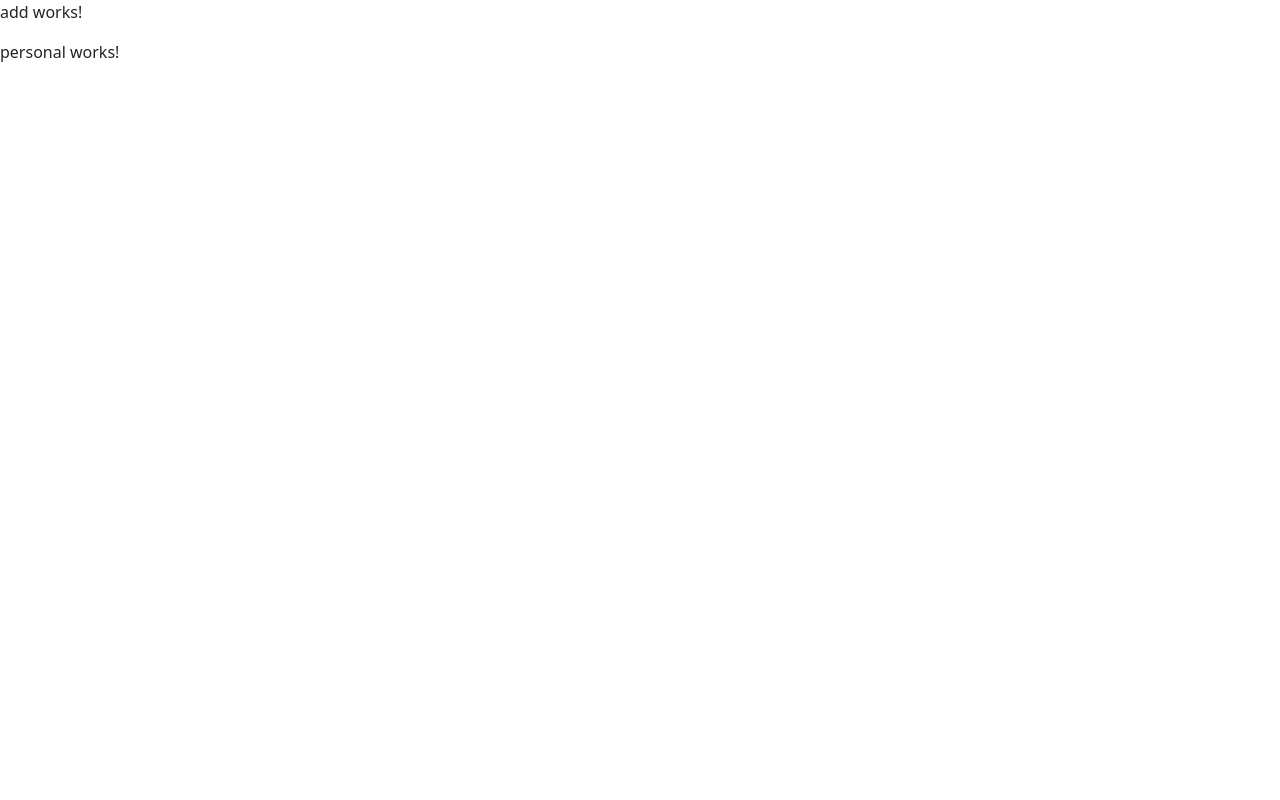
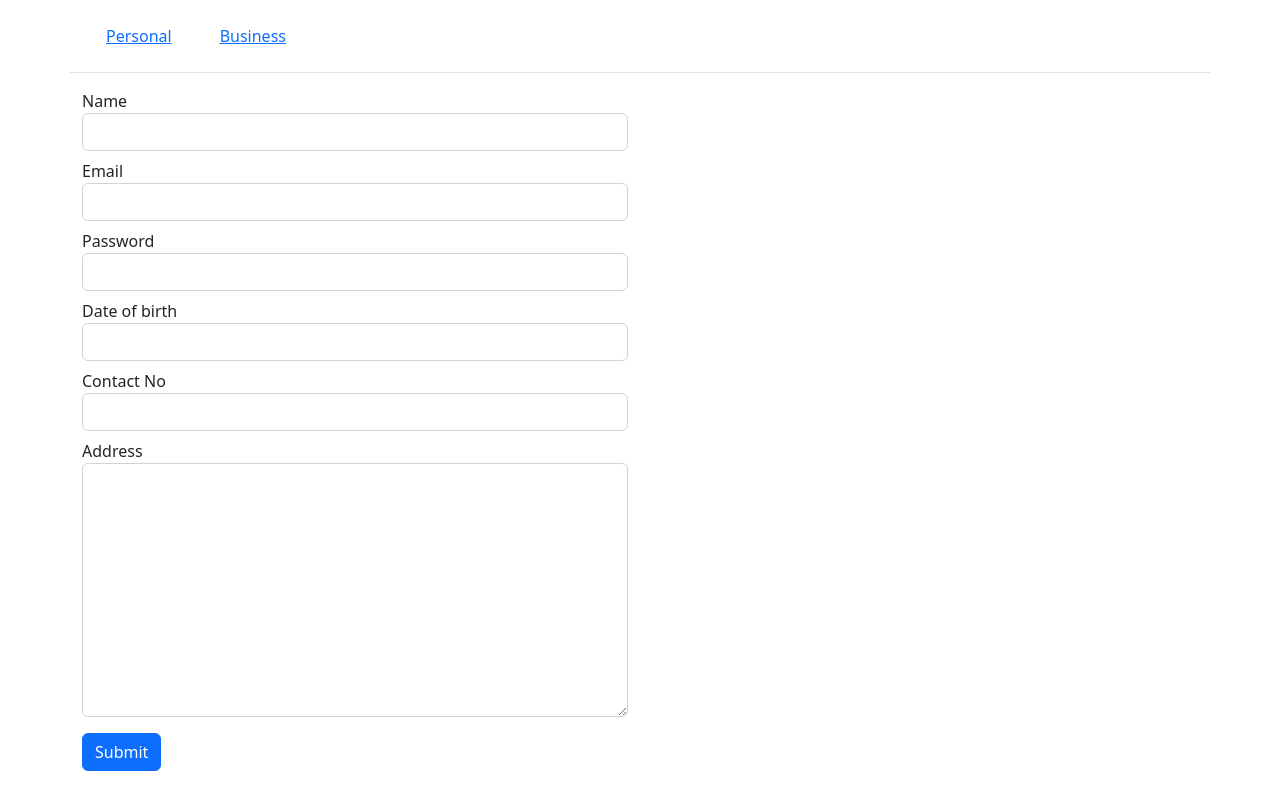
Before and after one commit to deepakalramgmail/techcompose_practical, an Angular app: page /user/add/personal in a window 1280 px wide. Built offline with nearby package versions, Linux system fonts and the light colour scheme.

Commit message:
add personal details components code

```diff
--- a/src/app/_services/api.service.ts
+++ b/src/app/_services/api.service.ts
@@ -13,4 +13,8 @@ export class ApiService {
   _getUserList(req: any) {
     return this.http.post(`${this.apiUrl}/users`, req);
   }
+
+  _addUserPersonalDetails(req: any) {
+    return this.http.post(`${this.apiUrl}/user/add/personal`, req);
+  }
 }
--- a/src/app/app.module.ts
+++ b/src/app/app.module.ts
@@ -8,6 +8,7 @@ import { AddComponent } from './components/user/add/add.component';
 import { PersonalComponent } from './components/user/add/personal/personal.component';
 import { BusinessComponent } from './components/user/add/business/business.component';
 import { HttpClientModule } from '@angular/common/http';
+import { FormsModule, ReactiveFormsModule } from '@angular/forms';
 
 @NgModule({
   declarations: [
@@ -20,7 +21,9 @@ import { HttpClientModule } from '@angular/common/http';
   imports: [
     BrowserModule,
     AppRoutingModule,
-    HttpClientModule
+    HttpClientModule,
+    FormsModule,
+    ReactiveFormsModule
   ],
   providers: [],
   bootstrap: [AppComponent]
--- a/src/app/components/user/add/add.component.html
+++ b/src/app/components/user/add/add.component.html
@@ -1,2 +1,13 @@
-<p>add works!</p>
-<router-outlet></router-outlet>
+<div class="container">
+    <div class="row">
+        <div class="col-12 border-bottom">
+            <div class="sub-navigation d-flex justify-content-start">
+                <a routerLink="/user/add/personal" class="p-4">Personal</a>
+                <a routerLink="/user/add/business" class="p-4">Business</a>
+            </div>
+        </div>
+    </div>
+    <div class="child-view py-2">
+        <router-outlet></router-outlet>
+    </div>
+</div>
--- a/src/app/components/user/add/personal/personal.component.html
+++ b/src/app/components/user/add/personal/personal.component.html
@@ -1 +1,71 @@
-<p>personal works!</p>
+<div class="row">
+    <div class="col-6">
+        <form [formGroup]="personalDetails" (submit)="onSubmit()">
+            <div class="form-group">
+                <label for="exampleInputEmail1" class="mt-2">Name</label>
+                <input type="text" class="form-control" formControlName="name">
+                <ng-container
+                    *ngIf="personalDetails.get('name').touched && personalDetails.get('name').hasError('required')">
+                    <span class="text-danger">Name is <b>required</b></span>
+                </ng-container>
+            </div>
+            <div class="form-group">
+                <label for="exampleInputEmail1" class="mt-2">Email</label>
+                <input type="email" class="form-control" formControlName="email">
+                <ng-container
+                    *ngIf="personalDetails.get('email').touched && personalDetails.get('email').hasError('required')">
+                    <span class="text-danger">Email is <b>required</b></span>
+                </ng-container>
+                <ng-container
+                    *ngIf="personalDetails.get('email').touched && personalDetails.get('email').hasError('pattern')">
+                    <span class="text-danger">Email is <b>invalid</b></span>
+                </ng-container>
+            </div>
+            <div class="form-group">
+                <label for="exampleInputEmail1" class="mt-2">Password</label>
+                <input type="password" class="form-control" formControlName="password">
+                <ng-container
+                    *ngIf="personalDetails.get('password').touched && personalDetails.get('password').hasError('required')">
+                    <span class="text-danger">Password is <b>required</b></span>
+                </ng-container>
+                <ng-container
+                    *ngIf="personalDetails.get('password').touched && personalDetails.get('password').errors?.['minlength']">
+                    <span class="text-danger">Password must be <b> minimum 6 character</b></span>
+                </ng-container>
+                <ng-container
+                    *ngIf="personalDetails.get('password').touched && personalDetails.get('password').errors?.['maxlength']">
+                    <span class="text-danger">Password must be <b> maximum 12 character</b></span>
+                </ng-container>
+            </div>
+            <div class="form-group">
+                <label for="exampleInputEmail1" class="mt-2">Date of birth</label>
+                <input type="text" class="form-control" formControlName="dob">
+                <ng-container
+                    *ngIf="personalDetails.get('dob').touched && personalDetails.get('dob').hasError('required')">
+                    <span class="text-danger">Date Of Birth is <b>required</b></span>
+                </ng-container>
+            </div>
+            <div class="form-group">
+                <label for="exampleInputEmail1" class="mt-2">Contact No</label>
+                <input type="number" class="form-control" formControlName="contactno">
+                <ng-container
+                    *ngIf="personalDetails.get('contactno').touched && personalDetails.get('contactno').hasError('required')">
+                    <span class="text-danger">Contact No is <b>required</b></span>
+                </ng-container>
+                <ng-container
+                    *ngIf="personalDetails.get('contactno').touched && personalDetails.get('contactno').hasError('pattern')">
+                    <span class="text-danger">Contact No is <b>invalid</b></span>
+                </ng-container>
+            </div>
+            <div class="form-group">
+                <label for="exampleInputEmail1" class="mt-2">Address</label>
+                <textarea cols="30" rows="10" class="form-control" formControlName="address"></textarea>
+                <ng-container
+                    *ngIf="personalDetails.get('address').touched && personalDetails.get('address').hasError('required')">
+                    <span class="text-danger">Address is <b>required</b></span>
+                </ng-container>
+            </div>
+            <button type="submit" class="my-3 btn btn-primary">Submit</button>
+        </form>
+    </div>
+</div>
--- a/src/app/components/user/add/personal/personal.component.ts
+++ b/src/app/components/user/add/personal/personal.component.ts
@@ -1,4 +1,6 @@
 import { Component, OnInit } from '@angular/core';
+import { FormBuilder, FormGroup, Validators } from '@angular/forms';
+import { ApiService } from 'src/app/_services/api.service';
 
 @Component({
   selector: 'app-personal',
@@ -7,9 +9,41 @@ import { Component, OnInit } from '@angular/core';
 })
 export class PersonalComponent implements OnInit {
 
-  constructor() { }
+  personalDetails: any = {};
+  constructor(private _fb: FormBuilder, private api: ApiService) { }
 
   ngOnInit(): void {
+    this.formInit();
+  }
+
+  formInit() {
+    this.personalDetails = this._fb.group({
+      name: ['', [Validators.required]],
+      email: ['', [Validators.required, Validators.pattern(/^\w+([\.-]?\w+)*@\w+([\.-]?\w+)*(\.\w{2,3})+$/)]],
+      password: ['', [Validators.required, Validators.minLength(6), Validators.maxLength(12)]],
+      dob: ['', [Validators.required]],
+      contactno: ['', [Validators.required, Validators.pattern(/^\d{10}$/)]],
+      address: ['', Validators.required]
+    })
+  }
+
+  onSubmit() {
+    if (this.personalDetails.invalid) {
+      this.personalDetails.markAllAsTouched();
+      console.error("form invalid");
+    }
+    else {
+      this.api._addUserPersonalDetails({}).subscribe(
+        (res: any) => {
+          if (res.status === 200) {
+            this.personalDetails.reset();
+          }
+          else { console.log("res status failed", res.message) }
+        },
+        (err) => {
+          console.error(err.message);
+        })
+    }
   }
 
 }
```
